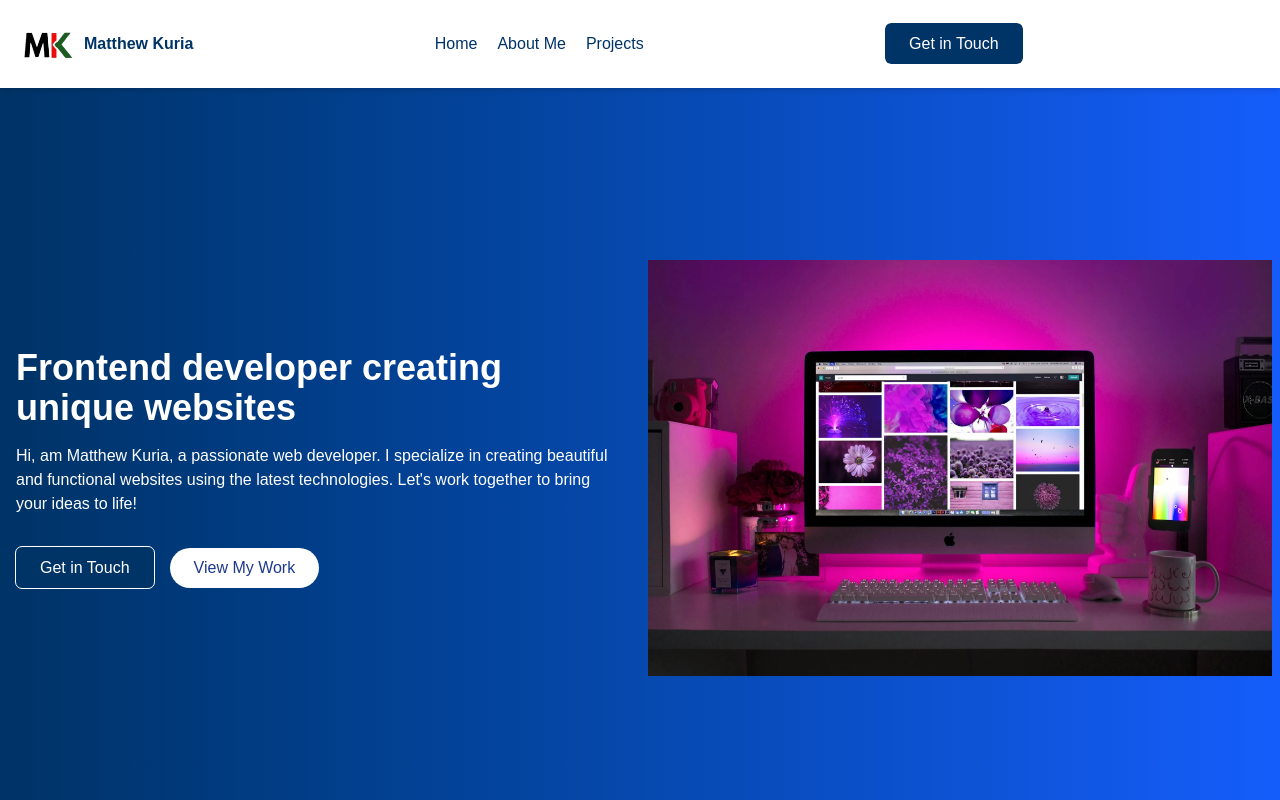
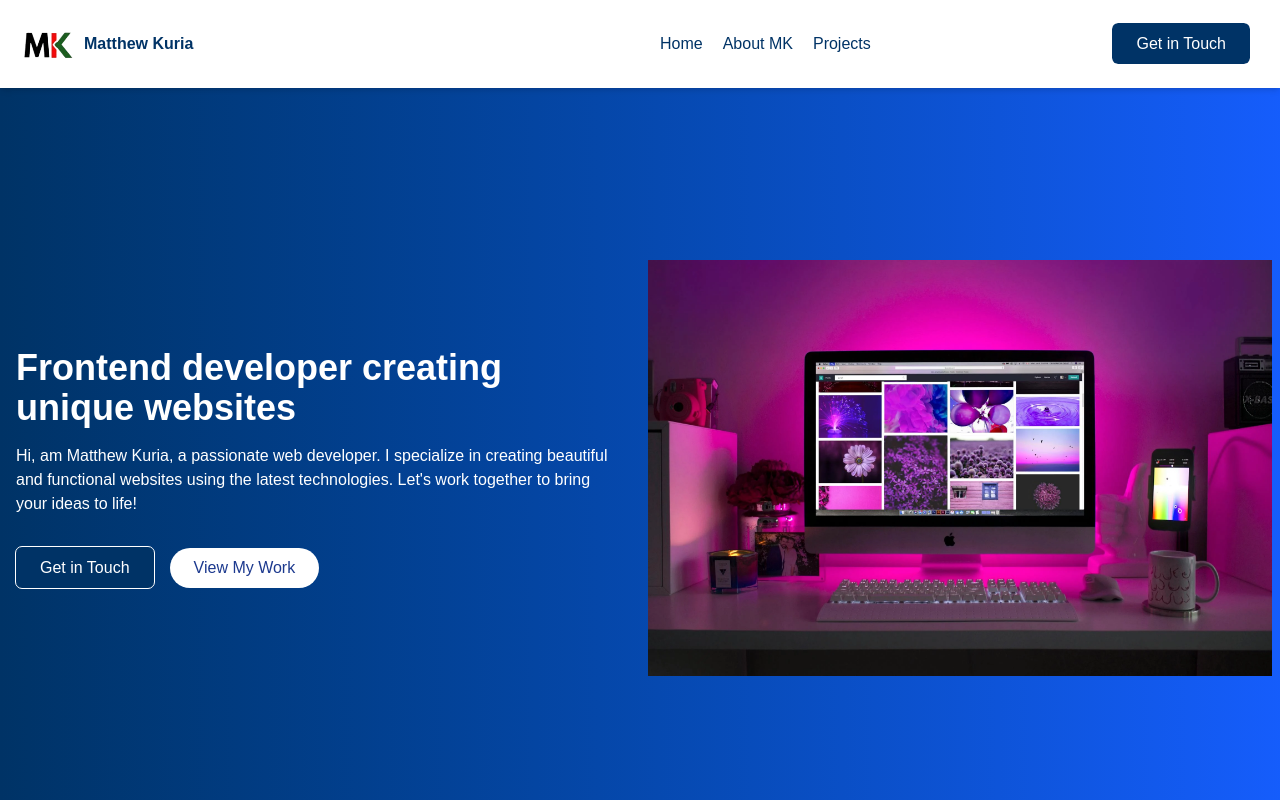
Before and after one commit to matthewkuria/myportifolio, a Next.js app: page / in a window 1280 px wide. Shown: the top 800 px of the page. Built offline with nearby package versions, Linux system fonts and the light colour scheme; a web font is replaced by a local one.

Commit message:
Change Me to Mk

```diff
--- a/app/components/HamburgerMenu.tsx
+++ b/app/components/HamburgerMenu.tsx
@@ -58,7 +58,7 @@ export default function HamburgerMenu() {
             Home
           </Link>
           <Link onClick={closeMenu} href="#about-mk" className="block px-3 py-2 rounded-md text-base font-medium hover:bg-gray-700">
-            About Me
+            About MK
           </Link>
           <Link onClick={closeMenu} href="#projects" className="block px-3 py-2 rounded-md text-base font-medium hover:bg-gray-700">
             Projects
--- a/app/components/Header.tsx
+++ b/app/components/Header.tsx
@@ -11,11 +11,17 @@ export default function Header() {
         <>
             <nav className=" relative py-2 px-4 flex items-center justify-between shadow-md ">
                 <Navlogo />
-                <Navlinks />
-                <div className="hidden md:block">
-                    <GetInTouchButton />
+                <div className="flex items-center justify-between w-3/4 md:w-1/2 pr-3.5">
+                    <div className="mx-5">
+                        <Navlinks />
+                    </div>
+                    <div className="hidden md:block">
+                        <GetInTouchButton />
+                    </div>
                 </div>
-                <HamburgerMenu  />
+                <div className="block md:hidden">
+                    <HamburgerMenu  />
+                </div>
             </nav>
         </>
     )
--- a/app/components/Navlinks.tsx
+++ b/app/components/Navlinks.tsx
@@ -4,7 +4,7 @@ export default function Navlinks() {
     return (
         <ul className="md:flex justify-between  text-secondary  gap-5 hidden">
             <li className="hover:text-yellow-400 py-6 active"><Link href="/">Home</Link></li>
-            <li className="hover:text-yellow-400 py-6"><Link href="/#about-mk">About Me</Link></li>
+            <li className="hover:text-yellow-400 py-6"><Link href="/#about-mk">About MK</Link></li>
             <li className="hover:text-yellow-400 py-6"><Link href="/projects">Projects</Link></li>
         </ul>
     )
```
